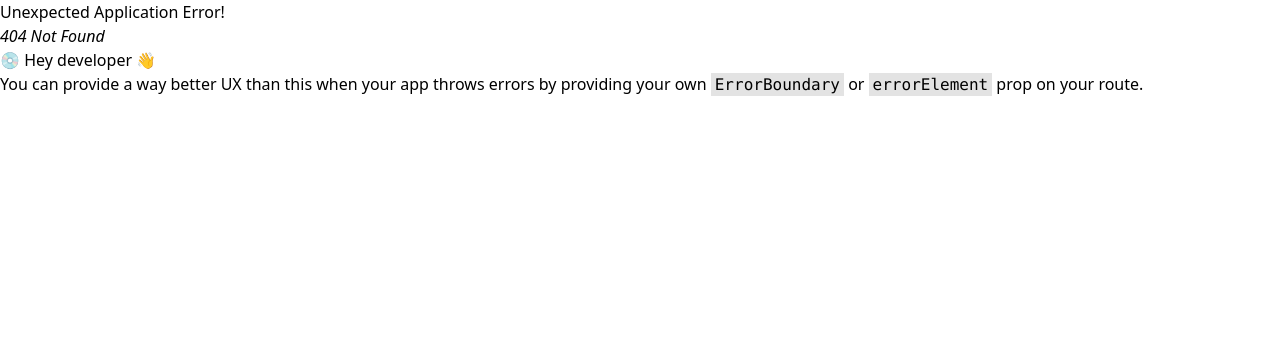
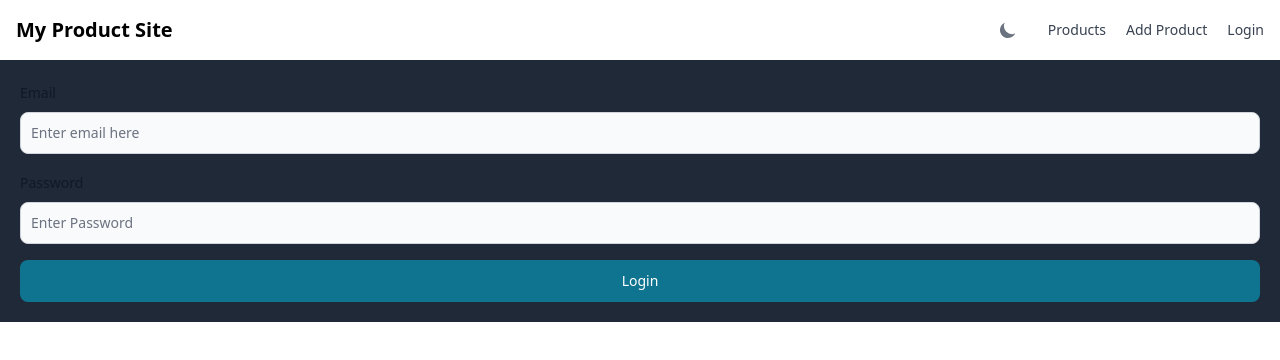
Before and after one commit to WebCoders1122/Node-JS-Course, a React (Vite) app in the folder node-js-chapter-8/: page /login in a window 1280 px wide. Before the commit this address had no page. Shown: the top 360 px of the page. Built offline with nearby package versions, Linux system fonts and the light colour scheme.

Commit message:
assignment completed

```diff
--- a/node-js-chapter-8/package.json
+++ b/node-js-chapter-8/package.json
@@ -12,6 +12,7 @@
   "dependencies": {
     "axios": "^1.7.2",
     "flowbite-react": "^0.10.1",
+    "localforage": "^1.10.0",
     "react": "^18.3.1",
     "react-dom": "^18.3.1",
     "react-router-dom": "^6.24.0"
--- a/node-js-chapter-8/src/App.jsx
+++ b/node-js-chapter-8/src/App.jsx
@@ -2,16 +2,24 @@
 import React, { useEffect, useState } from "react";
 import ProductCard from "./components/ProductCard";
 import axios from "axios";
+import { useNode } from "./context/NodeContext";
+import localforage from "localforage";
 
 function App() {
   const [products, setProducts] = useState([]);
+  const { token, setToken, localforageKey } = useNode();
   const fetchProducts = async () => {
-    const response = await axios.get("/products");
+    const token2 = await localforage.getItem(localforageKey);
+    const header = `Authorization: Bearer ${token2}`;
+    const response = await axios.get("http://localhost:5500/products", {
+      headers: header,
+    });
     setProducts(response.data);
+    console.log(response.data);
   };
   useEffect(() => {
     fetchProducts();
-  }, [products]);
+  }, []);
   return (
     <div>
       {products && products.length
--- /dev/null
+++ b/node-js-chapter-8/src/components/LoginForm.jsx
@@ -0,0 +1,73 @@
+import { Button, Label, TextInput } from "flowbite-react";
+import React, { useEffect, useState } from "react";
+import axios from "axios";
+import { useNode } from "../context/NodeContext";
+import localforage from "localforage";
+
+const LoginForm = () => {
+  const { token, setToken, localforageKey } = useNode();
+  const initialState = {
+    email: "",
+    password: "",
+  };
+  const [user, setUser] = useState(initialState);
+  const handleChange = (e) => {
+    setUser({ ...user, [e.target.name]: e.target.value });
+  };
+
+  const handleSubmit = async (e) => {
+    e.preventDefault();
+    console.log("submit");
+    const response = await axios.post("http://localhost:5500/auth/login", user);
+    setToken(response.data);
+    await localforage.setItem(localforageKey, response.data);
+    setUser(initialState);
+  };
+  useEffect(() => {
+    console.log(user);
+  }, [user]);
+  return (
+    <form
+      className='flex flex-col gap-4 bg-gray-800 w-full p-5'
+      onSubmit={handleSubmit}>
+      <div>
+        <div className='mb-2 block'>
+          <Label
+            htmlFor='email1'
+            value='Email'
+          />
+        </div>
+        <TextInput
+          onChange={handleChange}
+          value={user.email}
+          name='email'
+          id='email1'
+          type='text'
+          placeholder='Enter email here'
+          required
+        />
+      </div>
+
+      <div>
+        <div className='mb-2 block'>
+          <Label
+            htmlFor='thumb'
+            value='Password'
+          />
+        </div>
+        <TextInput
+          onChange={handleChange}
+          value={user.password}
+          name='password'
+          id='thumb'
+          type='text'
+          placeholder='Enter Password'
+          required
+        />
+      </div>
+      <Button type='submit'>Login</Button>
+    </form>
+  );
+};
+
+export default LoginForm;
--- a/node-js-chapter-8/src/components/NavMenu.jsx
+++ b/node-js-chapter-8/src/components/NavMenu.jsx
@@ -34,6 +34,11 @@ const NavMenu = () => {
             to={"/add"}>
             Add Product
           </Navbar.Link>
+          <Navbar.Link
+            as={NavLink}
+            to={"/login"}>
+            Login
+          </Navbar.Link>
         </div>
       </Navbar.Collapse>
     </Navbar>
--- /dev/null
+++ b/node-js-chapter-8/src/context/NodeContext.jsx
@@ -0,0 +1,17 @@
+import { createContext, useContext, useState } from "react";
+
+const NodeContext = createContext(null);
+export const useNode = () => useContext(NodeContext);
+
+const NodeContextProvider = ({ children }) => {
+  const [token, setToken] = useState("");
+  const localforageKey = "glwh@lkfhl";
+
+  return (
+    <NodeContext.Provider value={{ token, setToken, localforageKey }}>
+      {children}
+    </NodeContext.Provider>
+  );
+};
+
+export default NodeContextProvider;
--- a/node-js-chapter-8/src/main.jsx
+++ b/node-js-chapter-8/src/main.jsx
@@ -10,6 +10,8 @@ import {
 } from "react-router-dom";
 import Layout from "./Layout.jsx";
 import AddProduct from "./components/AddProduct.jsx";
+import LoginForm from "./components/LoginForm.jsx";
+import NodeContextProvider from "./context/NodeContext";
 
 const Index = () => {
   const router = createBrowserRouter(
@@ -25,6 +27,10 @@ const Index = () => {
           path='/add'
           element={<AddProduct />}
         />
+        <Route
+          path='/login'
+          element={<LoginForm />}
+        />
       </Route>
     )
   );
@@ -33,6 +39,8 @@ const Index = () => {
 
 ReactDOM.createRoot(document.getElementById("root")).render(
   <React.StrictMode>
-    <Index />
+    <NodeContextProvider>
+      <Index />
+    </NodeContextProvider>
   </React.StrictMode>
 );
```
Also changed, not shown: 1 other file (tests, documents, lock files or other folders).
